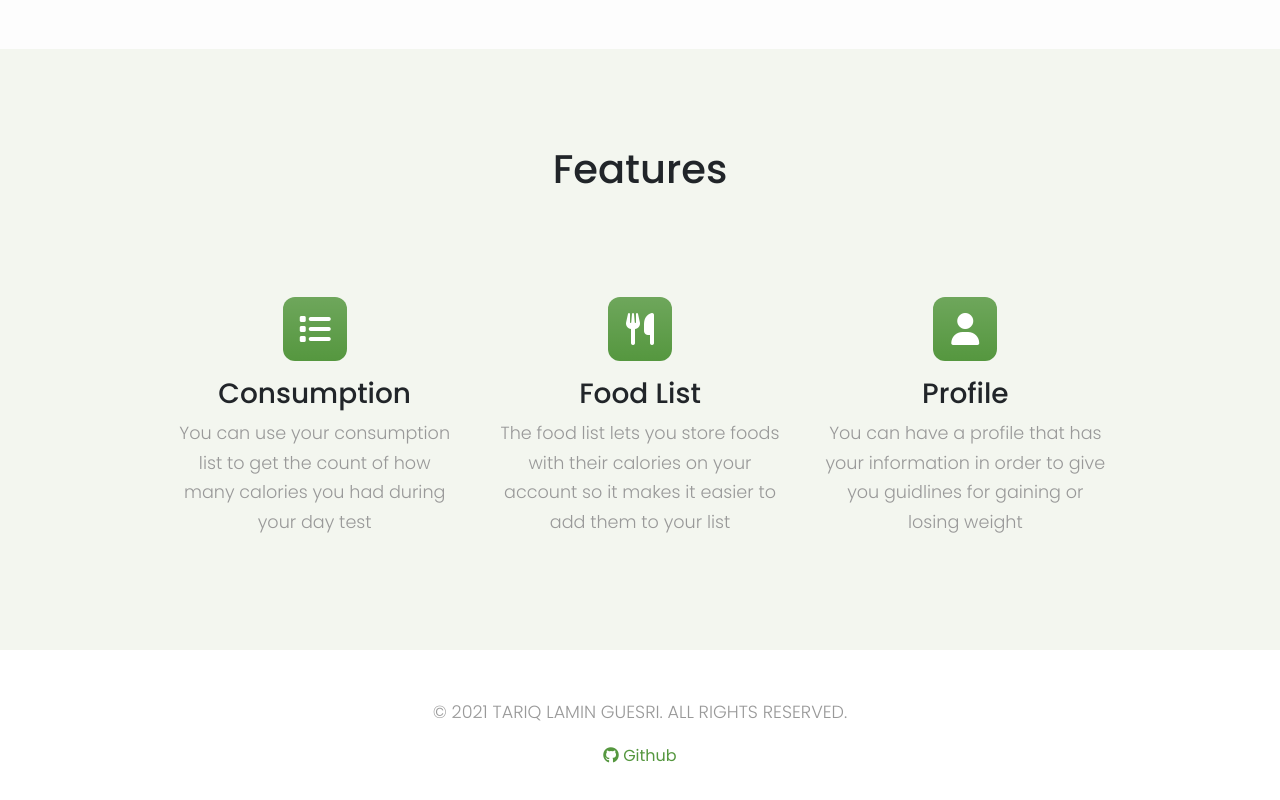
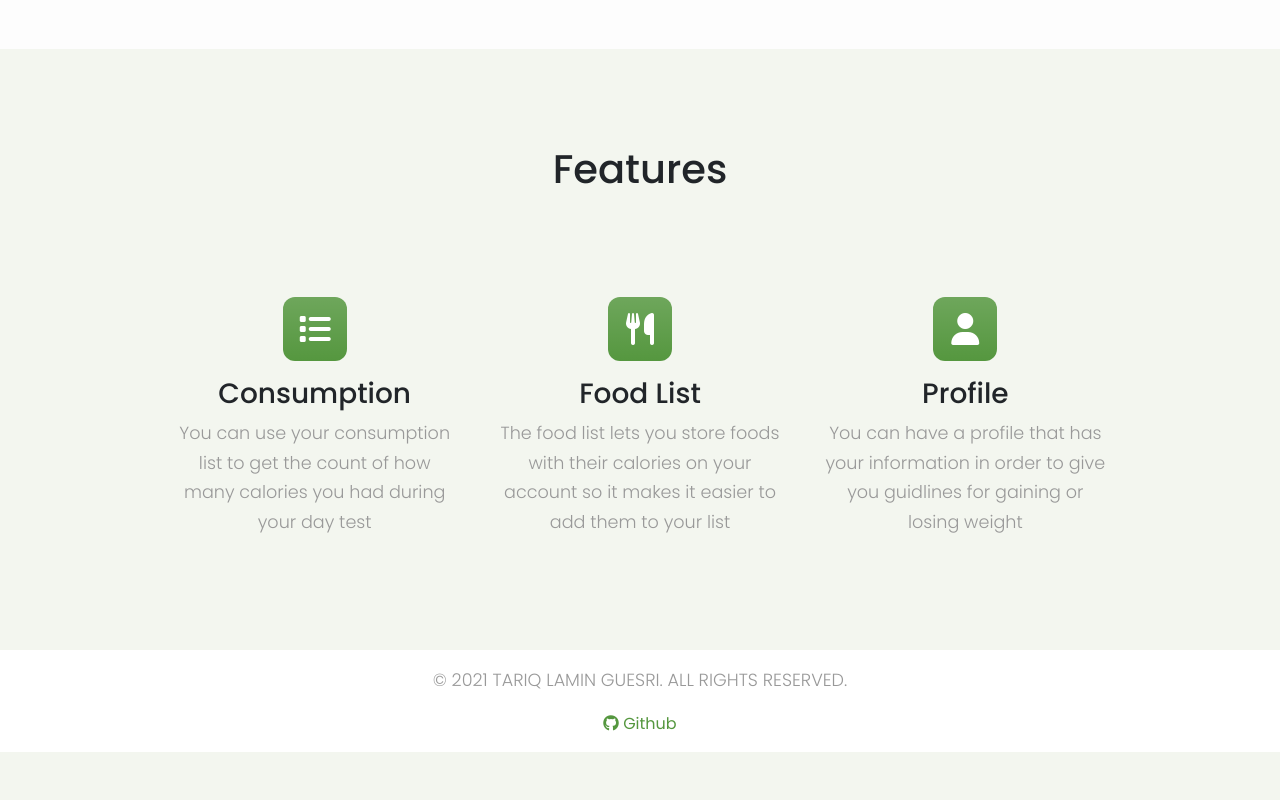
Before and after one commit to TarekGuesri/calorie-counter, a React (Create React App) app in the folder client/: page / in a window 1280 px wide. Shown: the part 647-1447 px from the top of the page. After the commit the page ends 1399 px from the top, so only its background shows below. Built offline with nearby package versions, Linux system fonts and the light colour scheme.

Commit message:
Updated Github link

```diff
--- a/client/src/components/layout/Footer.js
+++ b/client/src/components/layout/Footer.js
@@ -3,7 +3,7 @@ import React from 'react';
 const Footer = () => {
   return (
     <footer id="footer">
-      <div className="container p-5">
+      <div className="container p-3">
         <div className="row">
           <div className="col text-center">
             <p className="copyrights">
@@ -13,7 +13,11 @@ const Footer = () => {
         </div>
         <div className="row">
           <div className="col text-center">
-            <a href="#" target="_blank">
+            <a
+              href="https://github.com/TarekGuesri/calorie-counter"
+              rel="noreferrer"
+              target="_blank"
+            >
               <i className="fab fa-github"></i> Github
             </a>
           </div>
```
